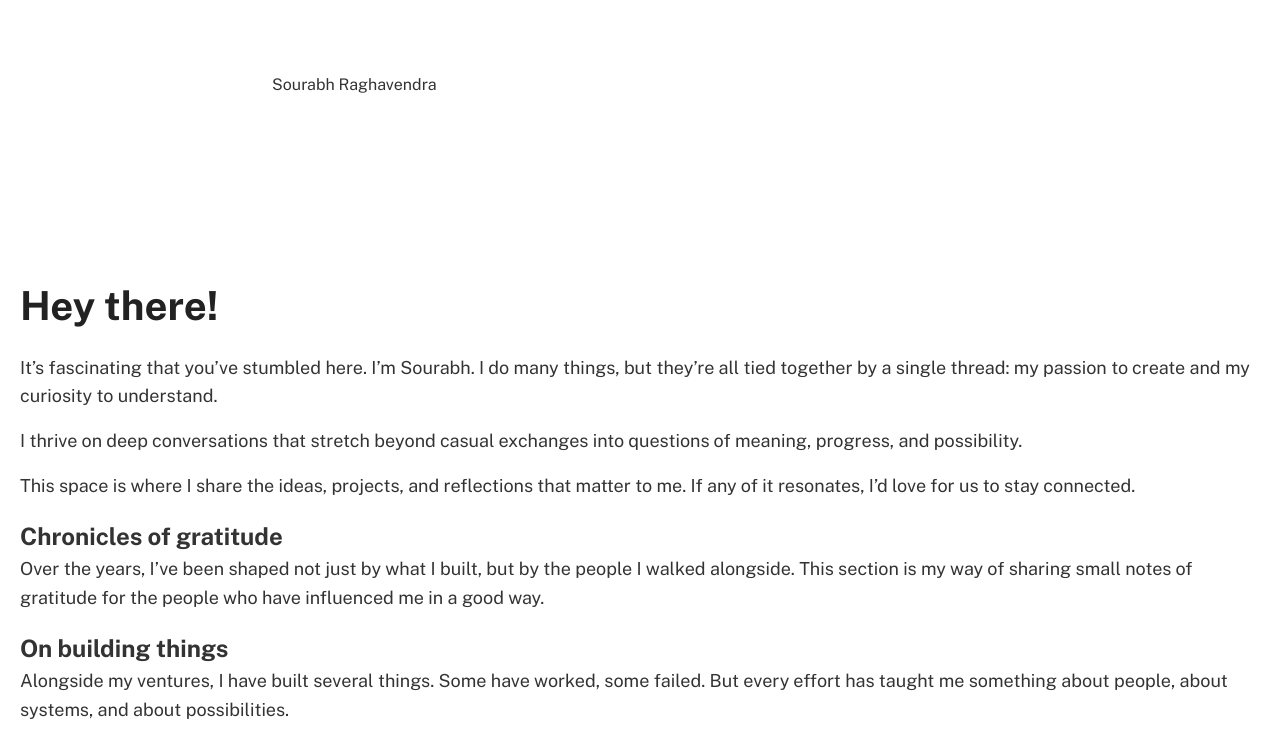
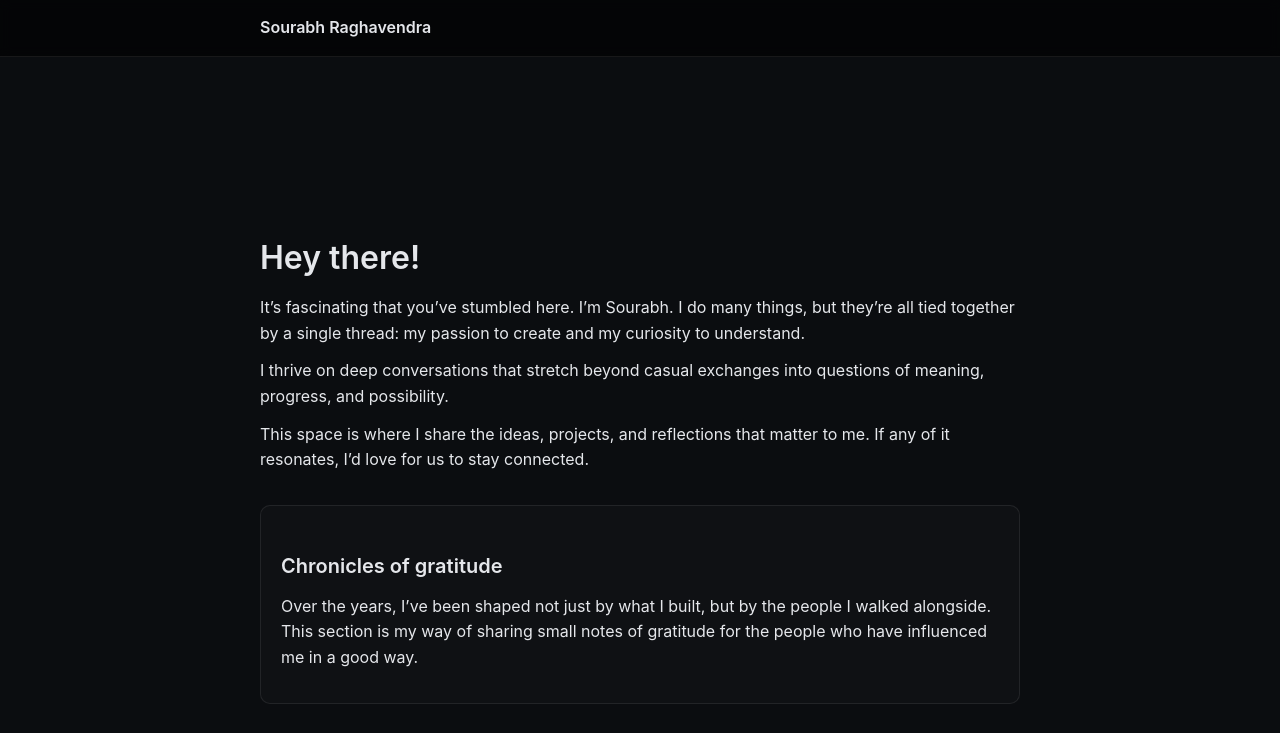
Before and after one commit to dev-s1808r/srweb, a plain HTML site: page index.html in a window 1280 px wide. Shown: the top 733 px of the page. Drawn offline with nearby package versions, Linux system fonts and the light colour scheme.

Commit message:
Update style.css

```diff
--- a/style.css
+++ b/style.css
@@ -1,70 +1,108 @@
-* {
+:root {
+  --bg: #0b0d10;
+  --text: #e5e7eb;
+  --muted: #9ca3af;
+  --accent: #38bdf8;
+  --radius: 10px;
+  --maxw: 760px;
+  --nav-height: 56px;
+}
+
+body {
   margin: 0;
+  font-family: "Inter", system-ui, sans-serif;
+  background: var(--bg);
+  color: var(--text);
+  line-height: 1.6;
+}
+
+/* Navbar */
+.navbar {
+  position: fixed;
+  top: 0;
+  left: 0;
+  right: 0;
+  height: var(--nav-height);
+  background: rgba(0, 0, 0, 0.6);
+  backdrop-filter: blur(6px);
+  display: flex;
+  align-items: center;
+  border-bottom: 1px solid rgba(255, 255, 255, 0.08);
+  z-index: 1000;
+}
+
+.navbar .container {
+  max-width: var(--maxw);
+  margin: 0 auto;
+  padding: 0 1.25rem;
+  width: 100%;
+}
+
+.brand {
+  font-weight: 600;
+  font-size: 1rem;
+}
+
+/* Main wrapper */
+.wrap {
+  max-width: var(--maxw);
+  margin: 0 auto;
+  padding: calc(var(--nav-height) + 2rem) 1.25rem 3rem;
+}
+
+/* Typography */
+h1,
+h2 {
+  font-weight: 600;
+  margin: 1.5rem 0 0.75rem;
+}
+
+h1 {
+  font-size: 2rem;
+  margin-top: 2rem; /* extra margin for "Dear Stranger" */
+}
+
+h2 {
+  font-size: 1.25rem;
+}
+
+p {
+  margin: 0.75rem 0;
+}
+
+ul {
+  list-style: none;
   padding: 0;
-  box-sizing: border-box;
+  margin: 1rem 0 0;
+  display: flex;
+  gap: 1rem;
 }
-body {
-  font-family: "Public Sans", serif;
-  /* background-color: #f5f5f5; */
-  color: #333;
-  line-height: 1.6;
-  padding: 20px;
+
+ul li a {
+  color: var(--accent);
+  text-decoration: none;
+  font-weight: 500;
 }
-.container {
-  max-width: 800px;
-  margin: 20px auto;
-  background-color: #fff;
-  padding: 2rem;
-  /* box-shadow: 0 4px 10px rgba(0, 0, 0, 0.1); */
-  border-radius: 8px;
+
+ul li a:hover {
+  text-decoration: underline;
 }
-h1 {
-  font-size: 2.5rem;
-  margin-bottom: 1rem;
-  color: #222;
+
+/* Sections */
+.section {
+  margin-top: 2rem;
+  padding: 1.25rem;
+  border: 1px solid rgba(255, 255, 255, 0.08);
+  border-radius: var(--radius);
+  background: rgba(255, 255, 255, 0.02);
 }
-p {
-  margin-bottom: 1rem;
-  font-size: 1.125rem;
+
+.contact {
+  margin-top: 1rem;
+  font-size: 0.95rem;
 }
-a {
-  color: #3498db;
+
+.contact a {
+  color: var(--accent);
   text-decoration: none;
 }
-a:hover {
-  text-decoration: underline;
-}
-strong {
-  font-weight: bold;
-}
-.highlight {
-  background-color: rgb(199, 230, 255);
-}
-.header-controls {
-  display: flex;
-  align-items: center;
-  gap: 1rem;
-  /* margin-bottom: 1.5rem; */
-}
-
-.play-btn {
-  background: none;
-  border: none;
-  cursor: pointer;
-  padding: 0;
-}
-
-.controls button {
-  padding: 0.75rem 1.5rem;
-  font-size: 1.125rem;
-  border: none;
-  border-radius: 50px;
-  background-color: #3498db;
-  color: #fff;
-  cursor: pointer;
-  transition: background-color 0.3s ease, transform 0.2s ease;
-}
-.controls button:hover {
-  background-color: #2980b9;
-  transform: scale(1.05);
-}
```
